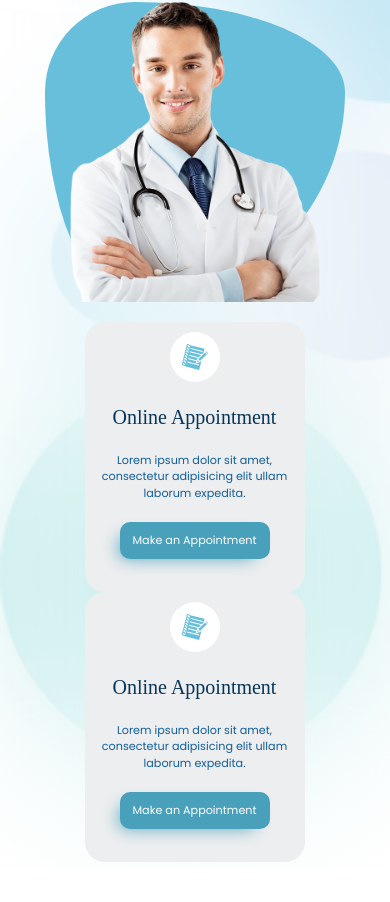
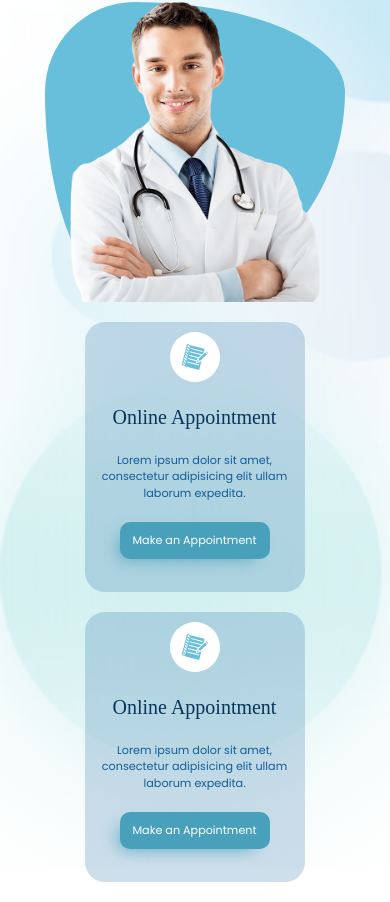
Before and after one commit to SmilingWitch/clinic, a React (Vite) app: page / in a window 390 px wide. Shown: the part 3879-4781 px from the top of the page. Before the commit the page ends 4747 px from the top, so only its background shows below. Built offline with nearby package versions, Linux system fonts and the light colour scheme; the HTML template or start-up script is replaced by a standard one; a web font is replaced by a local one.

Commit message:
feat: make planCard responsive

```diff
--- a/src/components/planCard/PlanCard.css
+++ b/src/components/planCard/PlanCard.css
@@ -24,9 +24,10 @@
     position: relative;
     width: 200px;
     height: 250px ;
-    background: var(--blue4);
+    background: var(--blue2T3);
     padding: 10px;
     border-radius: 20px;
+    margin-bottom: 20px;
 }
 .plansName{
     position: relative ;
```
